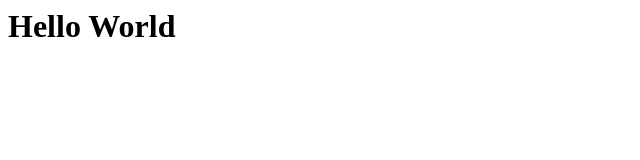
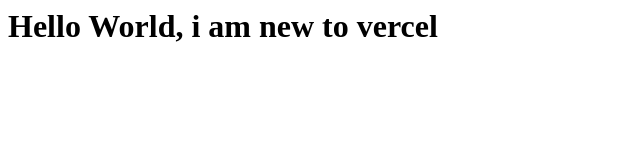
Before and after one commit to mkr2022/accueil, a plain HTML site: page index.html in a window 1280 px wide. Shown: the whole page, without its empty margins (0-640 px from the left). Drawn offline with Linux system fonts and the light colour scheme.

Commit message:
Update index.html

```diff
--- a/index.html
+++ b/index.html
@@ -1 +1 @@
-<html><head></head><body><h1>Hello World<h1></body></html>
+<html><head></head><body><h1>Hello World, i am new to vercel<h1></body></html>
```
